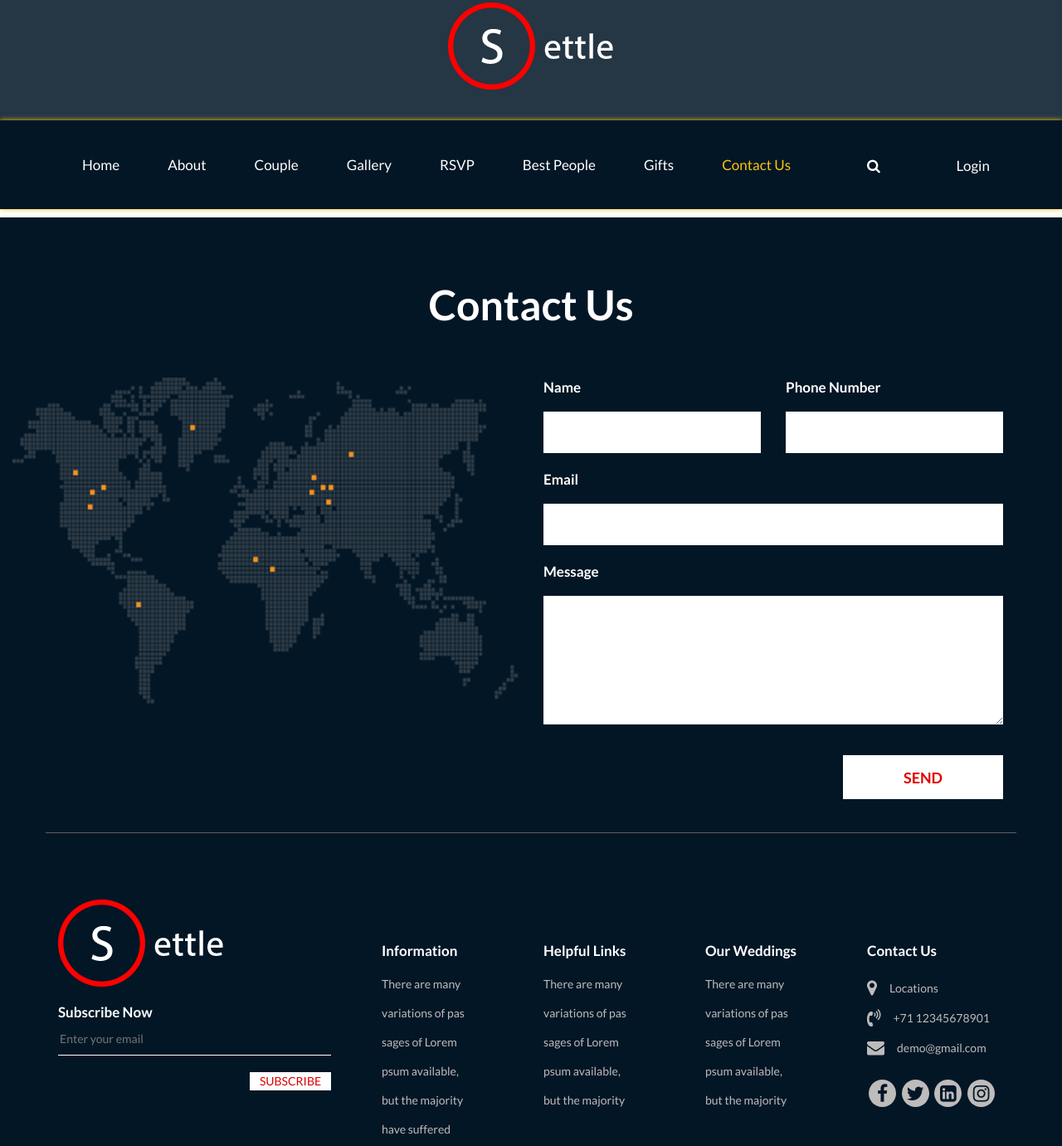
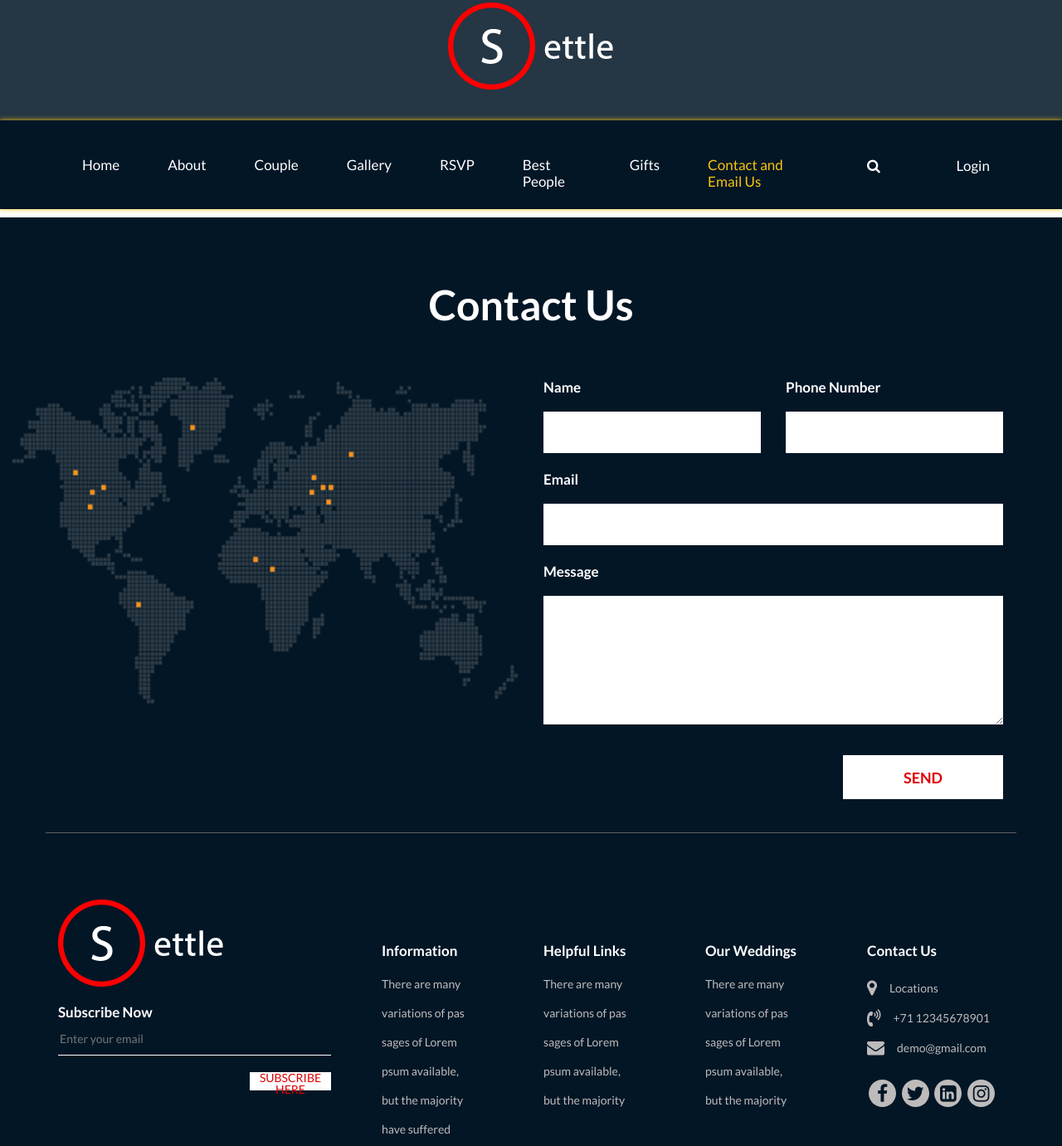
Before and after one commit to gad0788/wedding-app, a plain HTML site: page contact.html in a window 1280 px wide. Shown: the part 31-1412 px from the top of the page at 83% size. Drawn offline with nearby package versions, Linux system fonts and the light colour scheme; some packages are replaced by stand-ins of ours; a script that the page names is missing.

Commit message:
feature1 branch

```diff
--- a/contact.html
+++ b/contact.html
@@ -90,7 +90,7 @@
                               <a class="nav-link" href="Javascript:void(0)">Gifts</a>
                            </li>
                            <li class="nav-item active">
-                              <a class="nav-link" href="contact.html">Contact Us</a>
+                              <a class="nav-link" href="contact.html">Contact and Email Us</a>
                            </li>
                         </ul>
                      </div>
@@ -166,7 +166,7 @@
                               <input class="subsrib" placeholder="Enter your email" type="text" name="Enter your email">
                            </div>
                            <div class="col-md-12">
-                              <button class="subsci_btn">subscribe</button>
+                              <button class="subsci_btn">subscribe here</button>
                            </div>
                         </div>
                      </form>
```
